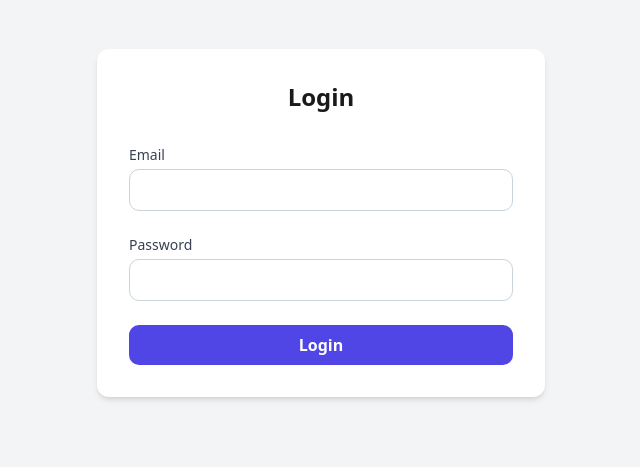
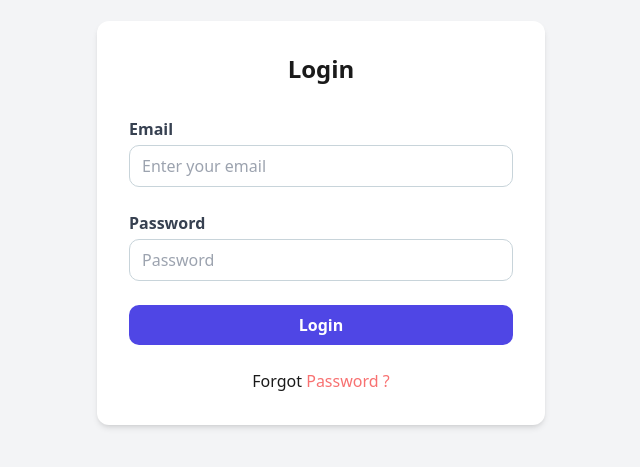
Before and after one commit to sourav3020/Meeting_Management_System, a React (Vite) app: page /login in a window 1280 px wide. Shown: the part 177-644 px from the top of the page, without its empty margins (319-959 px from the left). Built offline with nearby package versions, Linux system fonts and the light colour scheme; no server answers; a web font is replaced by a local one; what @react-pdf/renderer would draw is missing.

Commit message:
login page edited

```diff
--- a/src/Pages/login.jsx
+++ b/src/Pages/login.jsx
@@ -37,10 +37,11 @@ const Login = () => {
         {success && <p className="text-green-500 text-center">{success}</p>}
         <form onSubmit={handleLogin} className="space-y-6">
           <div>
-            <label htmlFor="email" className="block text-sm font-medium text-gray-700">Email</label>
+            <label htmlFor="email" className="block text-base font-bold text-gray-700">Email</label>
             <input
               type="email"
               id="email"
+              placeholder='Enter your email'
               value={email}
               onChange={(e) => setEmail(e.target.value)}
               required
@@ -48,10 +49,11 @@ const Login = () => {
             />
           </div>
           <div>
-            <label htmlFor="password" className="block text-sm font-medium text-gray-700">Password</label>
+            <label htmlFor="password" className="block text-base font-bold text-gray-700">Password</label>
             <input
               type="password"
               id="password"
+               placeholder='Password'
               value={password}
               onChange={(e) => setPassword(e.target.value)}
               required
@@ -66,6 +68,9 @@ const Login = () => {
               Login
             </button>
           </div>
+          <div className='text-center'>
+          Forgot <button className='ml-0' > <span className='text-red-400'>Password ?</span> </button>
+          </div>
         </form>
       </div>
     </div>
```
